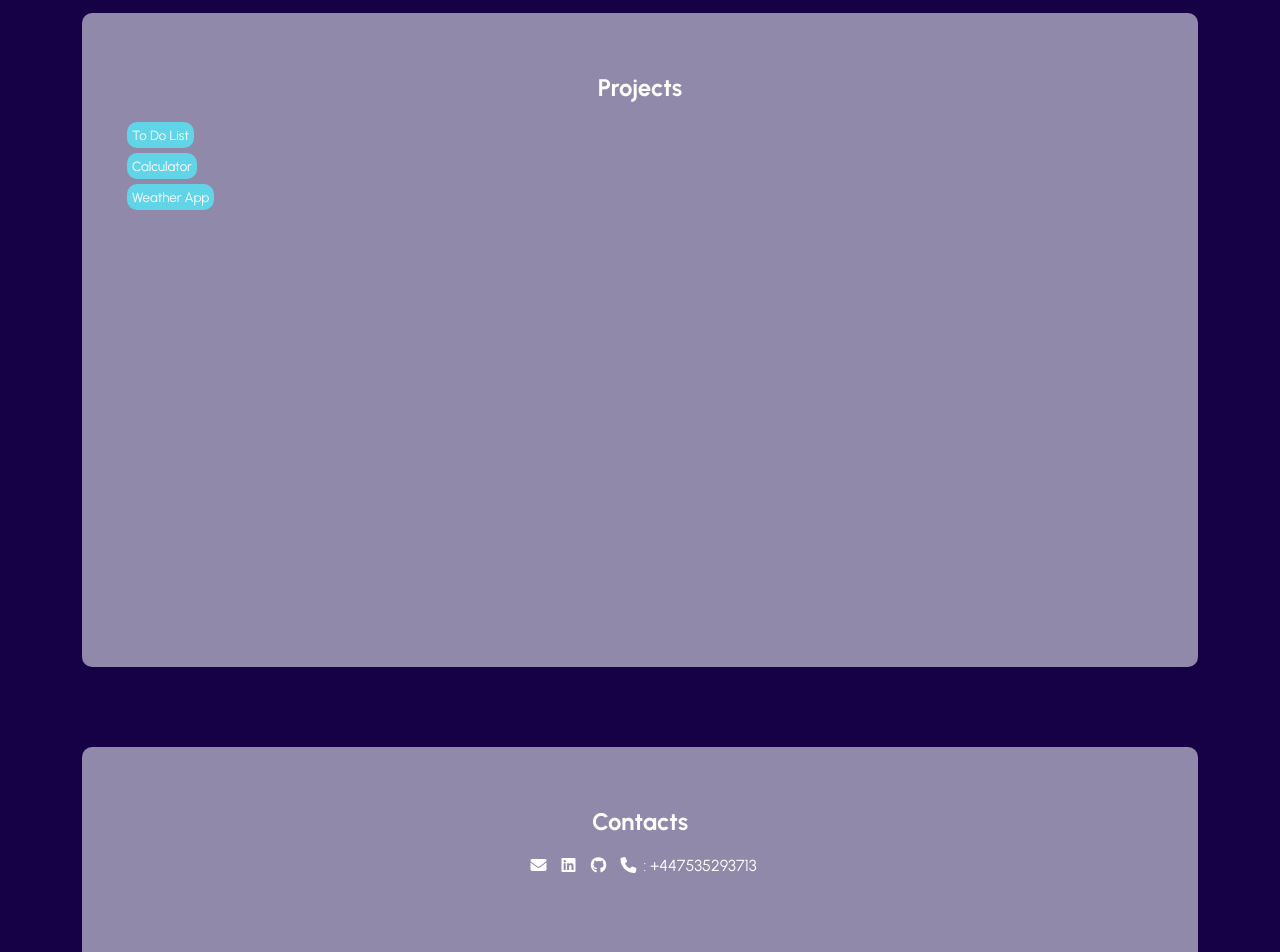
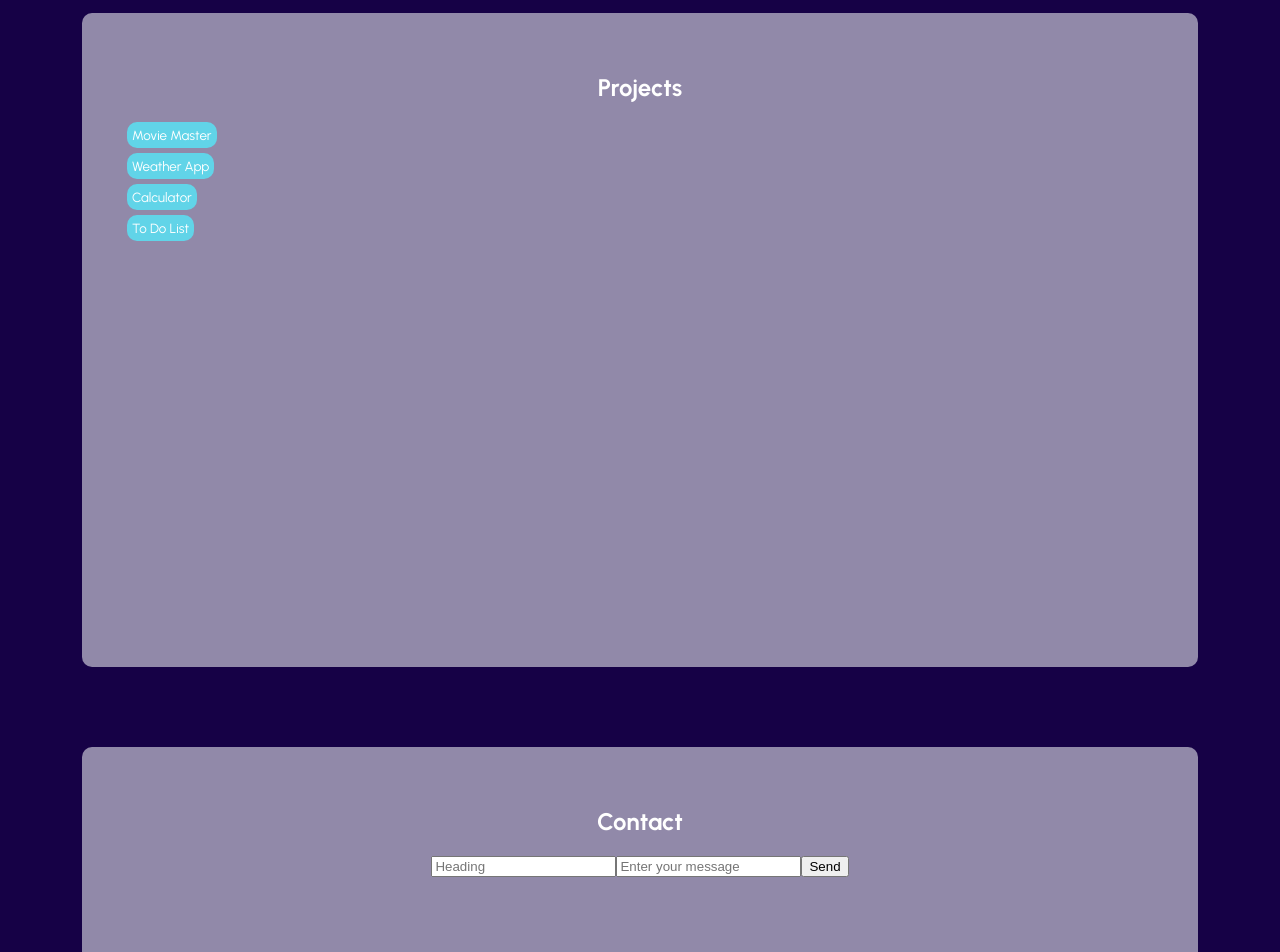
Before and after one commit to iruobej/portfolio, a React (Vite) app: page / in a window 1280 px wide. Shown: the part 3160-4112 px from the top of the page. Built offline with nearby package versions, Linux system fonts and the light colour scheme.

Commit message:
added link

```diff
--- a/src/App.jsx
+++ b/src/App.jsx
@@ -137,12 +137,26 @@ function App() {
         </section>
           <section id="projects">
             <h2>Projects</h2>
+            <button className="project"><a href="https://movie-master-ji.netlify.app/">Movie Master</a></button>
+            <button className="project"><a href="https://weather-jiruobe.netlify.app/">Weather App</a></button>
+            <button className="project"><a href="https://ji-calculator.netlify.app/">Calculator</a></button>
             <button className="project"><a href="https://todolist-jiruobe.netlify.app/">To Do List</a></button>
-            <button className="project"><a href="https://ji-calculator.netlify.app/">Calculator</a></button>
-            <button className="project"><a href="https://weather-jiruobe.netlify.app/">Weather App</a></button>
         </section>
         <section id="contact">
-          <h2>Contacts</h2>
+          <h2>Contact</h2>
+          <form action="">
+            <input
+              type="text"
+              placeholder='Heading'
+            />
+            <input
+              type="text"
+              placeholder='Enter your message'
+            />
+            <button type="submit">Send</button>
+
+          </form>
+        </section>
           <a href="mailto:iruobejoshua96@gmail.com">
             <i className="fa-solid fa-envelope"></i>
           </a>
@@ -160,7 +174,6 @@ function App() {
             <i className="fa-solid fa-phone"></i>
           </a>
           <span>: +447535293713</span>
-        </section>
       </div>
     </>
   )
```
